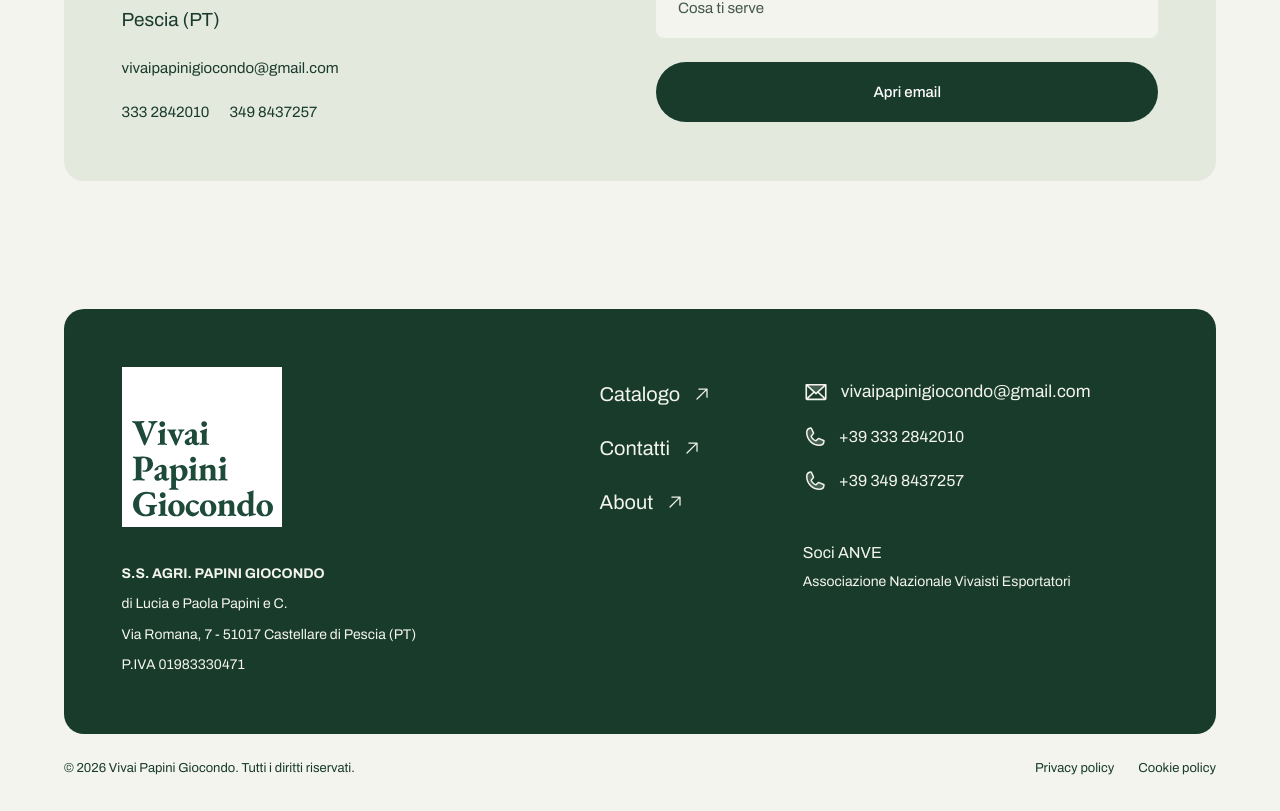
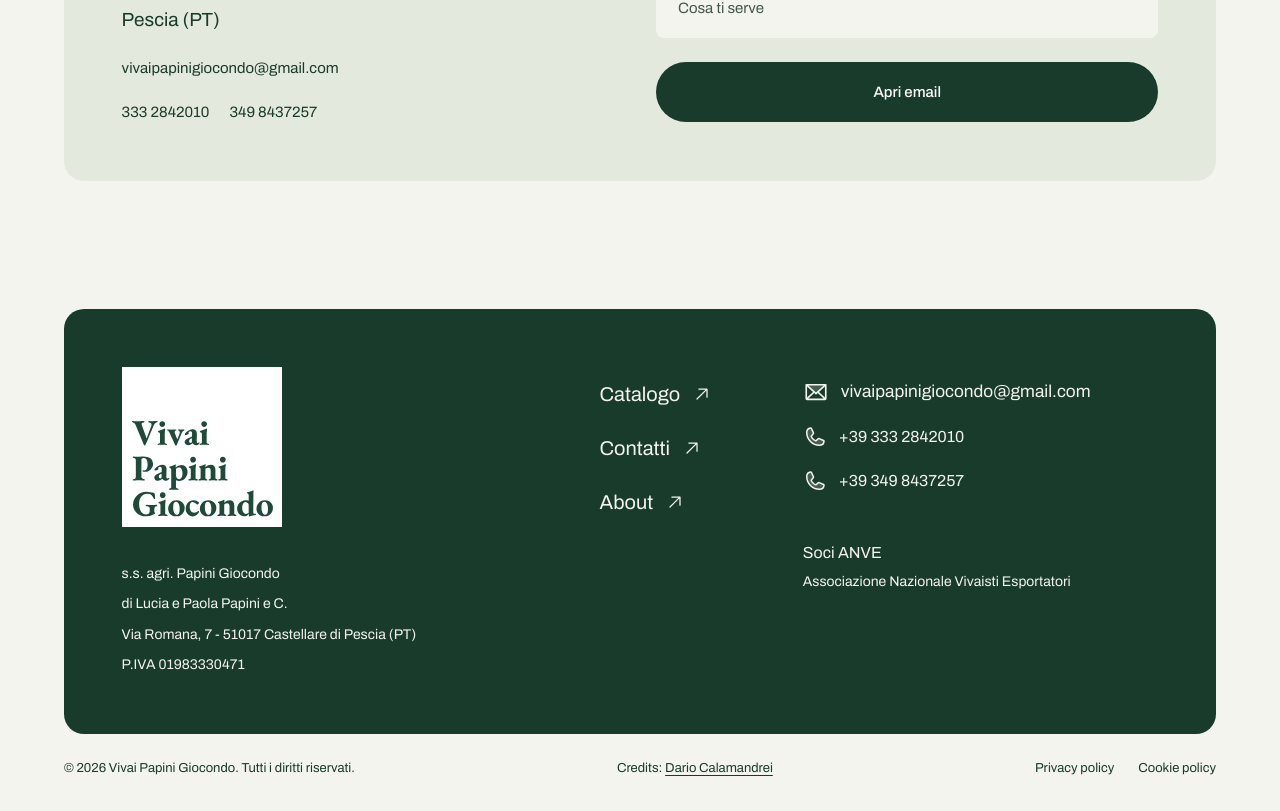
Before and after one commit to user94a/vivai-papini-giocondo, a Next.js app: page / in a window 1280 px wide. Shown: the part 4803-5614 px from the top of the page. Built offline with nearby package versions, Linux system fonts and the light colour scheme.

Commit message:
Publish final footer styling and credits

```diff
--- a/src/app/restyling.css
+++ b/src/app/restyling.css
@@ -134,6 +134,9 @@
 .footer-identity{display:grid;justify-items:start;align-content:start;gap:36px;min-width:0}
 .footer-logo{display:block;width:160px;height:auto}
 .sober-footer .footer-notes{font-size:14px;line-height:1.6;gap:8px}
+.new-site .footer-notes p:first-child{font-weight:400}
+.sober-footer ::selection{background:#f3f4ed;color:#193b2b}
+.footer-credit a{text-decoration:underline;text-underline-offset:3px}
 .footer-actions{display:grid;grid-template-columns:minmax(100px,.65fr) minmax(0,1.35fr);gap:48px 32px;min-width:0;padding-top:12px}
 .footer-navigation{display:flex;flex-direction:column;align-items:flex-start;gap:24px;font-size:20px;grid-row:1/3}
 .footer-navigation a,.footer-direct-contacts a{display:inline-flex;align-items:center;gap:12px}
--- a/src/components/Footer.tsx
+++ b/src/components/Footer.tsx
@@ -6,7 +6,6 @@ import {
   CONTACT_ADDRESS,
   CONTACT_EMAIL,
   CONTACT_PHONES,
-  COMPANY_NAME,
   COMPANY_PARTNERS,
   COMPANY_VAT,
 } from "@/lib/content";
@@ -18,7 +17,7 @@ export function Footer() {
         <div className="footer-identity">
           <BrandLogo size="lg" negative className="footer-logo" />
           <div className="footer-notes">
-            <p>{COMPANY_NAME}</p>
+            <p>s.s. agri. Papini Giocondo</p>
             <p>{COMPANY_PARTNERS}</p>
             <p>{CONTACT_ADDRESS}</p>
             <p>P.IVA {COMPANY_VAT}</p>
@@ -49,6 +48,7 @@ export function Footer() {
       </footer>
       <div className="footer-legal">
         <p>© {new Date().getFullYear()} Vivai Papini Giocondo. Tutti i diritti riservati.</p>
+        <p className="footer-credit">Credits: <a href="https://www.linkedin.com/in/dario-calamandrei-83976b138/" target="_blank" rel="noopener noreferrer">Dario Calamandrei</a></p>
         <div className="footer-policy-links" aria-label="Informazioni legali">
           <span>Privacy policy</span>
           <span>Cookie policy</span>
```
